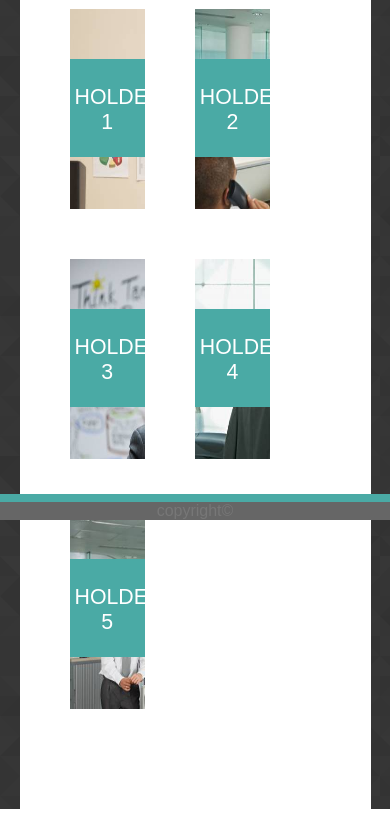
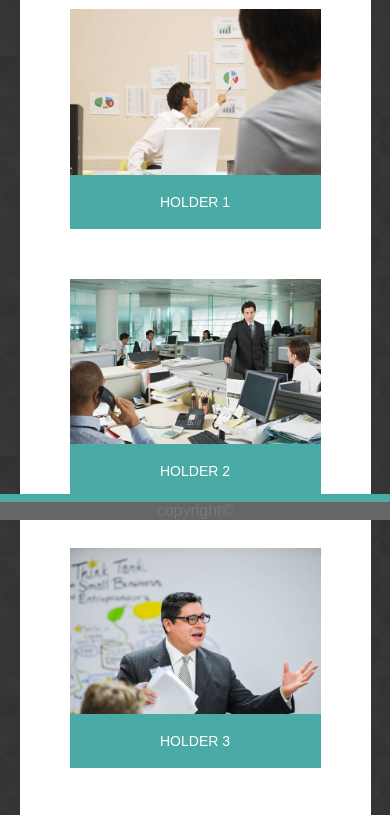
Before and after one commit to sjochen/Responsive-Portfolio, a plain HTML site: page portfolio.html in a window 390 px wide. Shown: the part 324-1139 px from the top of the page. Drawn offline with Linux system fonts and the light colour scheme.

Commit message:
finished sizing the images and header. put minor finishing touches on each page

```diff
--- a/assets/css/style.css
+++ b/assets/css/style.css
@@ -228,85 +228,7 @@ body {
         width: 90%;
     }
 
-    .text-box {
-        margin-top: 66%;
-        padding-bottom: 1%;
-    }
 
-    #ph1 {
-
-        height: 200px;
-        width: 200px;
-        max-width: 30%;
-
-    }
-    #ph2 {
-
-        height: 200px;
-        width: 200px;
-        max-width: 30%;
-
-    }
-
-    #ph3 {
-
-        height: 200px;
-        width: 200px;
-        max-width: 30%;
-
-    }
-
-    #ph4 {
-
-        height: 200px;
-        width: 200px;
-        max-width: 30%;
-
-    }
-    #ph5 {
-
-        height: 200px;
-        width: 200px;
-        max-width: 30%;
-
-    }
-
-    .name-input {
-        max-width: 768px;
-        width: 100%;
-    }
-
-
-}
-
-@media only screen and (max-width: 640px){
-
-
-
-    #name {
-        float: none;
-        width: 100%;
-        max-width: 640px;
-        margin: 0 auto;
-        max-height: 75px;
-
-    }
-    img{
-        width: 100%;
-        height: auto;
-    }
-
-    .content{
-        width: 90%;
-
-
-    }
-
-
-    .name-input {
-        max-width: 640px;
-        width: 100%;
-    }
 
     #ph1 {
 
@@ -343,9 +265,100 @@ body {
         height: 200px;
         width: 200px;
 
+
+    }
+
+    .name-input {
+        max-width: 768px;
+        width: 100%;
+    }
+
+    .text-box {
+        font-size: 14px;
+        margin-top: 66%;
     }
 
 
+}
+
+@media only screen and (max-width: 640px){
+
+
+
+    #name {
+        float: none;
+        width: 100%;
+        max-width: 100%;
+        margin: 0 auto;
+        max-height: 75px;
+
+    }
+    img{
+        width: 100%;
+        height: auto;
+    }
+
+    .content{
+        width: 90%;
+
+
+    }
+
+
+    .name-input {
+        max-width: 640px;
+        width: 100%;
+    }
+
+
+    .head {
+        max-width: 640px;
+        width: 100%;
+
+    }
+
+    li {
+        width: 33%;
+    }
+
+    #ph1 {
+
+        height: 100%;
+        width: 100%;
+        background-size: 100%;
+
+
+    }
+    #ph2 {
+
+        height: 100%;
+        width: 100%;
+        background-size: 100%;
+
+    }
+
+    #ph3 {
+
+        height: 100%;
+        width: 100%;
+        background-size: 100%;
+
+    }
+
+    #ph4 {
+
+        height: 100%;
+        width: 100%;
+        background-size: 100%;
+
+    }
+    #ph5 {
+
+        height: 100%;
+        width: 100%;
+        background-size: 100%;
+
+    }
 
 
 
```
